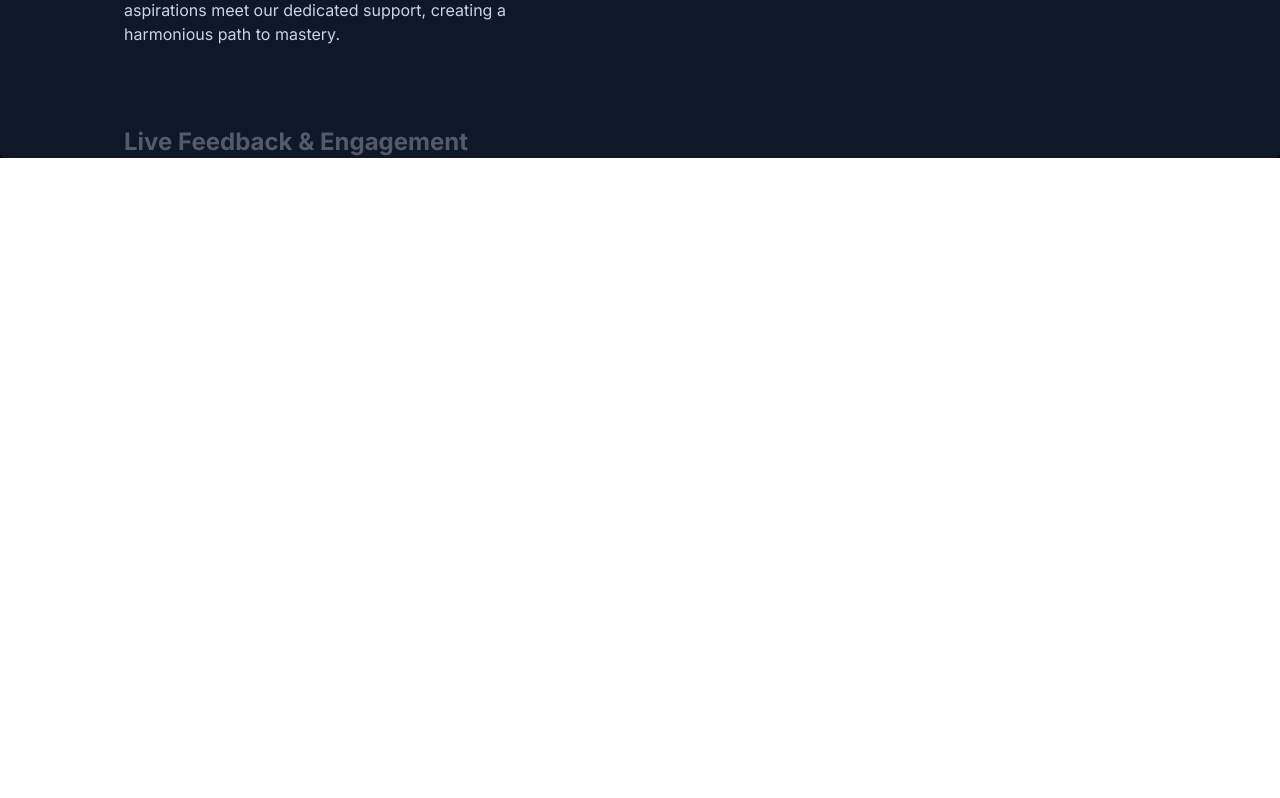
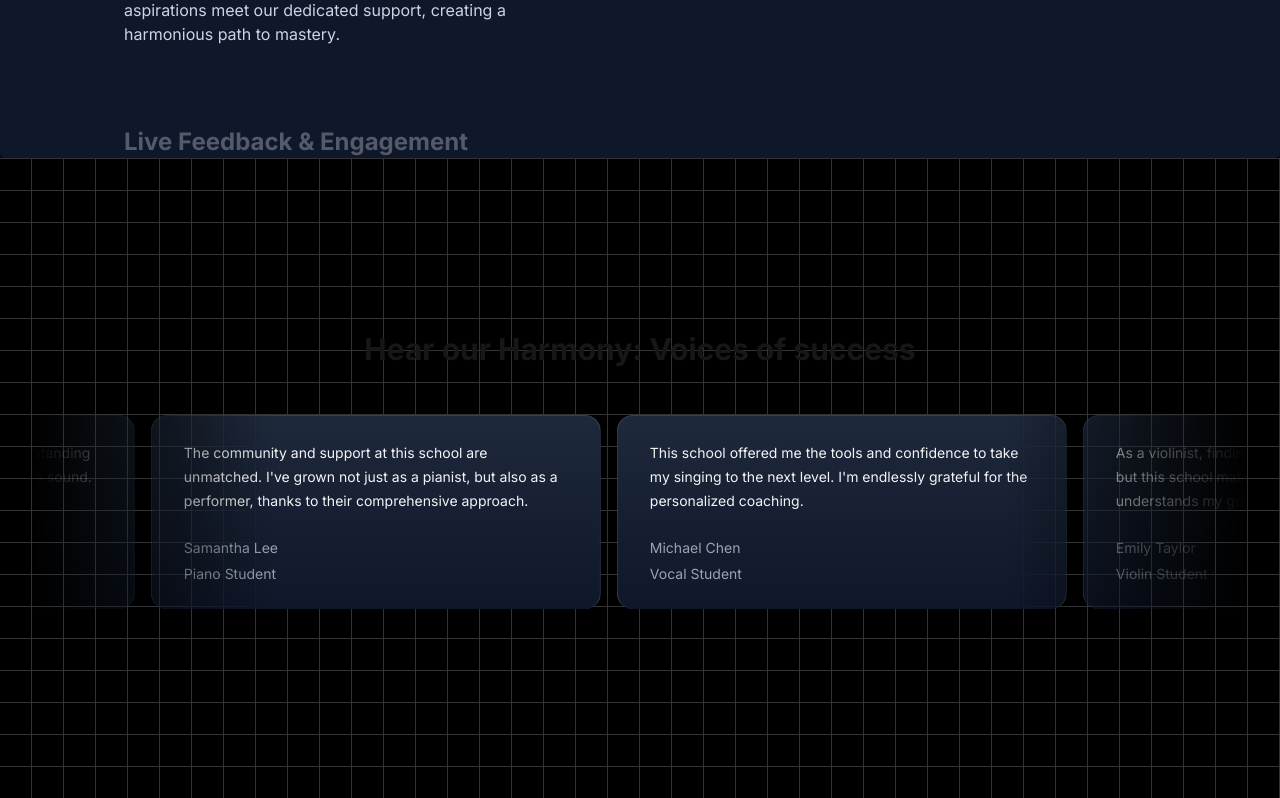
Before and after one commit to Pulkit-Dadheech/musicacademproject, a Next.js app: page / in a window 1280 px wide. Shown: the part 1706-2504 px from the top of the page. Before the commit the page ends 1864 px from the top, so only its background shows below. Built offline with nearby package versions, Linux system fonts and the light colour scheme.

Commit message:
added music testimonials

```diff
--- a/package.json
+++ b/package.json
@@ -11,6 +11,7 @@
   "dependencies": {
     "clsx": "^2.1.1",
     "framer-motion": "^11.11.2",
+    "mini-svg-data-uri": "^1.4.4",
     "next": "14.2.14",
     "react": "^18",
     "react-dom": "^18",
--- a/src/app/page.tsx
+++ b/src/app/page.tsx
@@ -1,5 +1,6 @@
 import FeaturedCourses from "@/components/FeaturedCourses";
 import HeroSection from "@/components/HeroSection";
+import MusicSchoolTestimonials from "@/components/TestimonialCards";
 import WhyChooseUs from "@/components/WhyChooseUs";
 
 export default function Home() {
@@ -8,6 +9,7 @@ export default function Home() {
       <HeroSection/>
       <FeaturedCourses/>
       <WhyChooseUs/>
+      <MusicSchoolTestimonials/>
     </main>
   );
 }
--- /dev/null
+++ b/src/components/TestimonialCards.tsx
@@ -0,0 +1,54 @@
+import React from "react";
+import { InfiniteMovingCards } from "./ui/infinite-moving-cards";
+
+const musicSchoolTestimonials = [
+  {
+    quote:
+      "Joining the music school transformed my understanding of music and helped me to truly discover my own sound. The instructors are world-class!",
+    name: "Alex Johnson",
+    title: "Guitar Student",
+  },
+  {
+    quote:
+      "The community and support at this school are unmatched. I've grown not just as a pianist, but also as a performer, thanks to their comprehensive approach.",
+    name: "Samantha Lee",
+    title: "Piano Student",
+  },
+  {
+    quote:
+      "This school offered me the tools and confidence to take my singing to the next level. I'm endlessly grateful for the personalized coaching.",
+    name: "Michael Chen",
+    title: "Vocal Student",
+  },
+  {
+    quote:
+      "As a violinist, finding the right mentor can be challenging, but this school matched me with a teacher who truly understands my goals and challenges.",
+    name: "Emily Taylor",
+    title: "Violin Student",
+  },
+  {
+    quote:
+      "The production courses here opened my eyes to the intricacies of music production. Highly recommend for any aspiring producers!",
+    name: "Chris Morales",
+    title: "Music Production Student",
+  },
+];
+
+const MusicSchoolTestimonials = () => {
+  return (
+    <div className="h-[40rem] w-full dark:bg-black dark:bg-grid-white/[0.2] relative flex flex-col items-center justify-center overflow-hidden">
+      <h2 className="text-3xl font-bold text-center mb-8 z-10">Hear our Harmony: Voices of success</h2>
+      <div className="flex-justify-center w-full overflow-hidden px-4 sm:px-6 lg:px-8">
+        <div className="w-full">
+          <InfiniteMovingCards
+            items={musicSchoolTestimonials}
+            direction="left"
+            speed="normal"
+          />
+        </div>
+      </div>
+    </div>
+  );
+};
+
+export default MusicSchoolTestimonials;
--- /dev/null
+++ b/src/components/ui/infinite-moving-cards.tsx
@@ -0,0 +1,121 @@
+"use client";
+
+import { cn } from "../../utils/cn";
+import React, { useEffect, useState } from "react";
+
+export const InfiniteMovingCards = ({
+  items,
+  direction = "left",
+  speed = "fast",
+  pauseOnHover = true,
+  className,
+}: {
+  items: {
+    quote: string;
+    name: string;
+    title: string;
+  }[];
+  direction?: "left" | "right";
+  speed?: "fast" | "normal" | "slow";
+  pauseOnHover?: boolean;
+  className?: string;
+}) => {
+  const containerRef = React.useRef<HTMLDivElement>(null);
+  const scrollerRef = React.useRef<HTMLUListElement>(null);
+
+  useEffect(() => {
+    addAnimation();
+  }, []);
+  const [start, setStart] = useState(false);
+  function addAnimation() {
+    if (containerRef.current && scrollerRef.current) {
+      const scrollerContent = Array.from(scrollerRef.current.children);
+
+      scrollerContent.forEach((item) => {
+        const duplicatedItem = item.cloneNode(true);
+        if (scrollerRef.current) {
+          scrollerRef.current.appendChild(duplicatedItem);
+        }
+      });
+
+      getDirection();
+      getSpeed();
+      setStart(true);
+    }
+  }
+  const getDirection = () => {
+    if (containerRef.current) {
+      if (direction === "left") {
+        containerRef.current.style.setProperty(
+          "--animation-direction",
+          "forwards"
+        );
+      } else {
+        containerRef.current.style.setProperty(
+          "--animation-direction",
+          "reverse"
+        );
+      }
+    }
+  };
+  const getSpeed = () => {
+    if (containerRef.current) {
+      if (speed === "fast") {
+        containerRef.current.style.setProperty("--animation-duration", "20s");
+      } else if (speed === "normal") {
+        containerRef.current.style.setProperty("--animation-duration", "40s");
+      } else {
+        containerRef.current.style.setProperty("--animation-duration", "80s");
+      }
+    }
+  };
+  return (
+    <div
+      ref={containerRef}
+      className={cn(
+        "scroller relative z-20  max-w-7xl overflow-hidden  [mask-image:linear-gradient(to_right,transparent,white_20%,white_80%,transparent)]",
+        className
+      )}
+    >
+      <ul
+        ref={scrollerRef}
+        className={cn(
+          " flex min-w-full shrink-0 gap-4 py-4 w-max flex-nowrap",
+          start && "animate-scroll ",
+          pauseOnHover && "hover:[animation-play-state:paused]"
+        )}
+      >
+        {items.map((item, idx) => (
+          <li
+            className="w-[350px] max-w-full relative rounded-2xl border border-b-0 flex-shrink-0 border-slate-700 px-8 py-6 md:w-[450px]"
+            style={{
+              background:
+                "linear-gradient(180deg, var(--slate-800), var(--slate-900)",
+            }}
+            key={item.name}
+          >
+            <blockquote>
+              <div
+                aria-hidden="true"
+                className="user-select-none -z-1 pointer-events-none absolute -left-0.5 -top-0.5 h-[calc(100%_+_4px)] w-[calc(100%_+_4px)]"
+              ></div>
+              <span className=" relative z-20 text-sm leading-[1.6] text-gray-100 font-normal">
+                {item.quote}
+              </span>
+              <div className="relative z-20 mt-6 flex flex-row items-center">
+                <span className="flex flex-col gap-1">
+                  <span className=" text-sm leading-[1.6] text-gray-400 font-normal">
+                    {item.name}
+                  </span>
+                  <span className=" text-sm leading-[1.6] text-gray-400 font-normal">
+                    {item.title}
+                  </span>
+                </span>
+              </div>
+            </blockquote>
+          </li>
+        ))}
+      </ul>
+    </div>
+  );
+};
--- a/tailwind.config.ts
+++ b/tailwind.config.ts
@@ -1,7 +1,46 @@
 import type { Config } from "tailwindcss";
+const defaultTheme = require("tailwindcss/defaultTheme");
+
+const svgToDataUri = require("mini-svg-data-uri");
+
+const colors = require("tailwindcss/colors");
 const {
   default: flattenColorPalette,
 } = require("tailwindcss/lib/util/flattenColorPalette");
+
+function addVariablesForColors({ addBase, theme }: any) {
+  let allColors = flattenColorPalette(theme("colors"));
+  let newVars = Object.fromEntries(
+    Object.entries(allColors).map(([key, val]) => [`--${key}`, val])
+  );
+
+  addBase({
+    ":root": newVars,
+  });
+}
+
+function addSvgPatterns({ matchUtilities, theme }: any) {
+  matchUtilities(
+    {
+      'bg-grid': (value: any) => ({
+        backgroundImage: `url("${svgToDataUri(
+          `<svg xmlns="http://www.w3.org/2000/svg" viewBox="0 0 32 32" width="32" height="32" fill="none" stroke="${value}"><path d="M0 .5H31.5V32"/></svg>`
+        )}")`,
+      }),
+      'bg-grid-small': (value: any) => ({
+        backgroundImage: `url("${svgToDataUri(
+          `<svg xmlns="http://www.w3.org/2000/svg" viewBox="0 0 32 32" width="8" height="8" fill="none" stroke="${value}"><path d="M0 .5H31.5V32"/></svg>`
+        )}")`,
+      }),
+      'bg-dot': (value: any) => ({
+        backgroundImage: `url("${svgToDataUri(
+          `<svg xmlns="http://www.w3.org/2000/svg" viewBox="0 0 32 32" width="16" height="16" fill="none"><circle fill="${value}" id="pattern-circle" cx="10" cy="10" r="1.6257413380501518"></circle></svg>`
+        )}")`,
+      }),
+    },
+    { values: flattenColorPalette(theme('backgroundColor')), type: 'color' }
+  );
+}
 
 const config: Config = {
   content: [
@@ -18,8 +57,15 @@ const config: Config = {
       },
       animation: {
         spotlight: "spotlight 2s ease .75s 1 forwards",
+        scroll:
+        "scroll var(--animation-duration, 40s) var(--animation-direction, forwards) linear infinite",
       },
       keyframes: {
+        scroll: {
+          to: {
+            transform: "translate(calc(-50% - 0.5rem))",
+          },
+        },
         spotlight: {
           "0%": {
             opacity: '0',
@@ -35,18 +81,9 @@ const config: Config = {
   },
   plugins: [
     addVariablesForColors,
+    addSvgPatterns
   ],
 };
 
 
-function addVariablesForColors({ addBase, theme }: any) {
-  let allColors = flattenColorPalette(theme("colors"));
-  let newVars = Object.fromEntries(
-    Object.entries(allColors).map(([key, val]) => [`--${key}`, val])
-  );
-
-  addBase({
-    ":root": newVars,
-  });
-}
 export default config;
```
Also changed, not shown: 1 other file (tests, documents, lock files or other folders).
